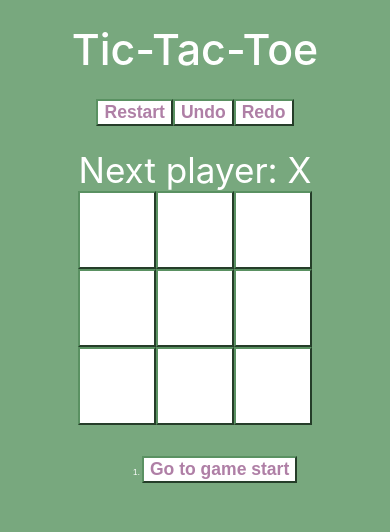
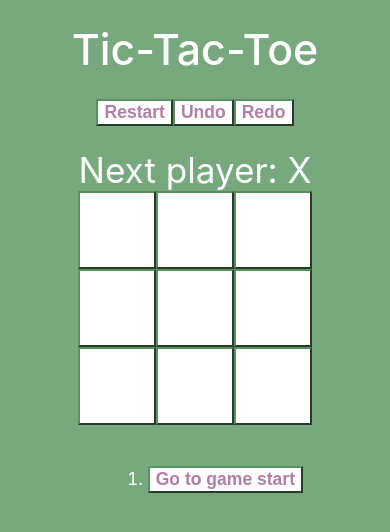
Before and after one commit to hank0777/tic-tac-toe_web, a React (Create React App) app: page / in a window 390 px wide. Shown: the top 532 px of the page. Built offline with nearby package versions, Linux system fonts and the light colour scheme.

Commit message:
Update .game-info font-size

```diff
--- a/src/App.css
+++ b/src/App.css
@@ -104,5 +104,6 @@ header {
     grid-row: 5;
     grid-column: 1;
     list-style-position: inside;
+    font-size: 4.5vw;
   }
 }
```
